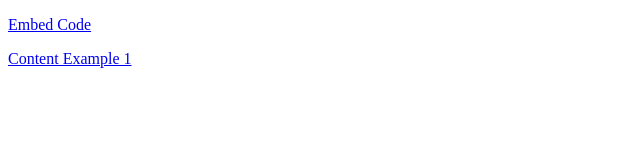
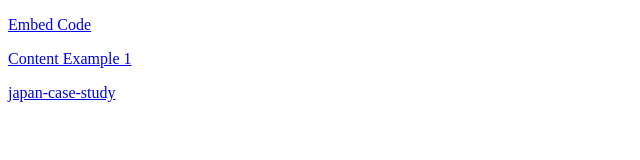
Before and after one commit to robertbfrost/robertfrost-h5p, a plain HTML site: page index.html in a window 1280 px wide. Shown: the whole page, without its empty margins (0-640 px from the left). Drawn offline with Linux system fonts and the light colour scheme.

Commit message:
Update index.html

```diff
--- a/index.html
+++ b/index.html
@@ -3,7 +3,7 @@
 <body>
 	<p><a href="/robertfrost-h5p/embedcode.html">Embed Code</a></p>
 	<p><a href="/robertfrost-h5p/h5p-standalone-1.3.x/demo/content-example-1.html">Content Example 1</a></p>
-
+	<p><a href="/robertfrost-h5p/h5p-standalone-1.3.x/demo/japan-case-study.html">japan-case-study</a></p>
 
 
 </body>
```
